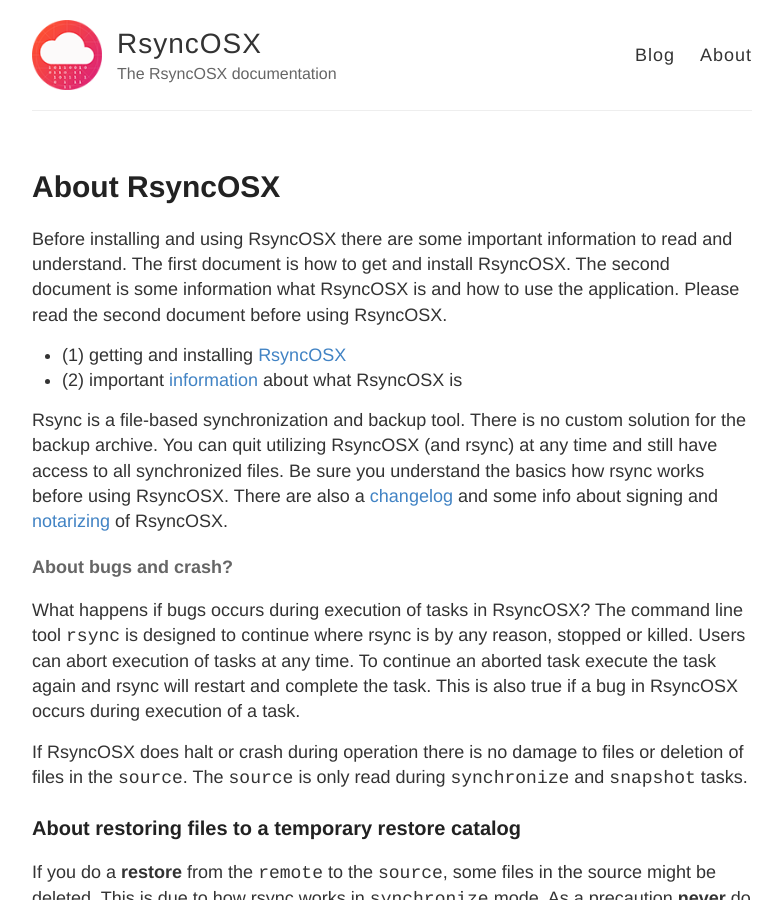
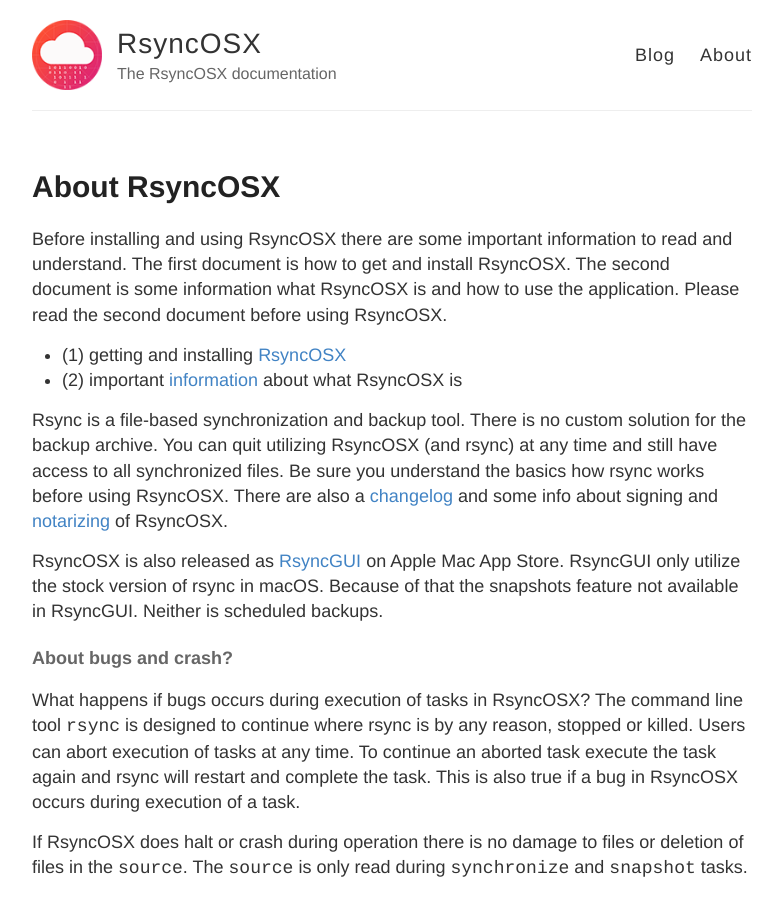
Before and after one commit to d2s/Documentation, a Jekyll site: the page built from _posts/2018-04-15-README.md, in a window 1280 px wide and 900 px high. Shown: the whole window, without its empty margins (248-1030 px from the left). Built offline with Jekyll 4.4.1, drawn with Linux system fonts in a browser that asks for light colours.

Commit message:
Update 2018-04-15-README.md

```diff
--- a/_posts/2018-04-15-README.md
+++ b/_posts/2018-04-15-README.md
@@ -9,6 +9,8 @@ Before installing and using RsyncOSX there are some important information to rea
  - (2) important [information](/HowtoUseRsyncOSX) about what RsyncOSX is
 
 Rsync is a file-based synchronization and backup tool. There is no custom solution for the backup archive. You can quit utilizing RsyncOSX (and rsync) at any time and still have access to all synchronized files. Be sure you understand the basics how rsync works before using RsyncOSX. There are also a [changelog](/Changelog) and some info about signing and [notarizing](/Notarized) of RsyncOSX.
+
+RsyncOSX is also released as [RsyncGUI](https://itunes.apple.com/us/app/rsyncgui/id1449707783?l=nb&ls=1&mt=12) on Apple Mac App Store. RsyncGUI only utilize the stock version of rsync in macOS. Because of that the snapshots feature not available in RsyncGUI. Neither is scheduled backups.
 
 #### About bugs and crash?
 
```
